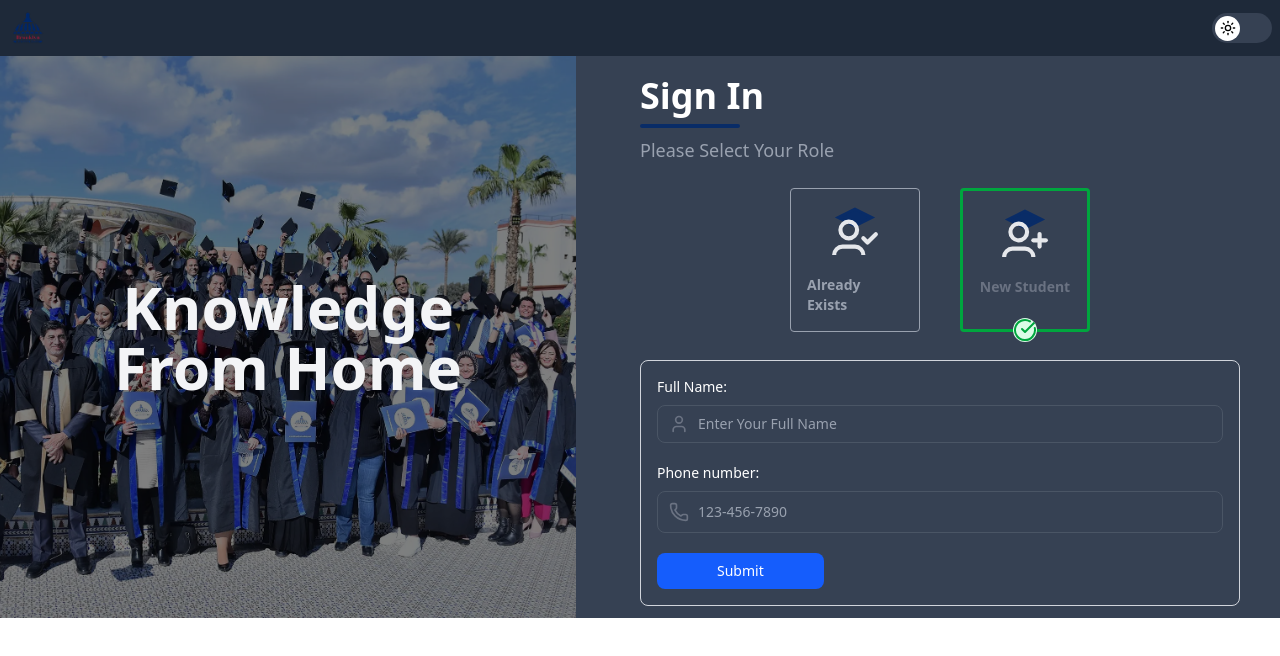
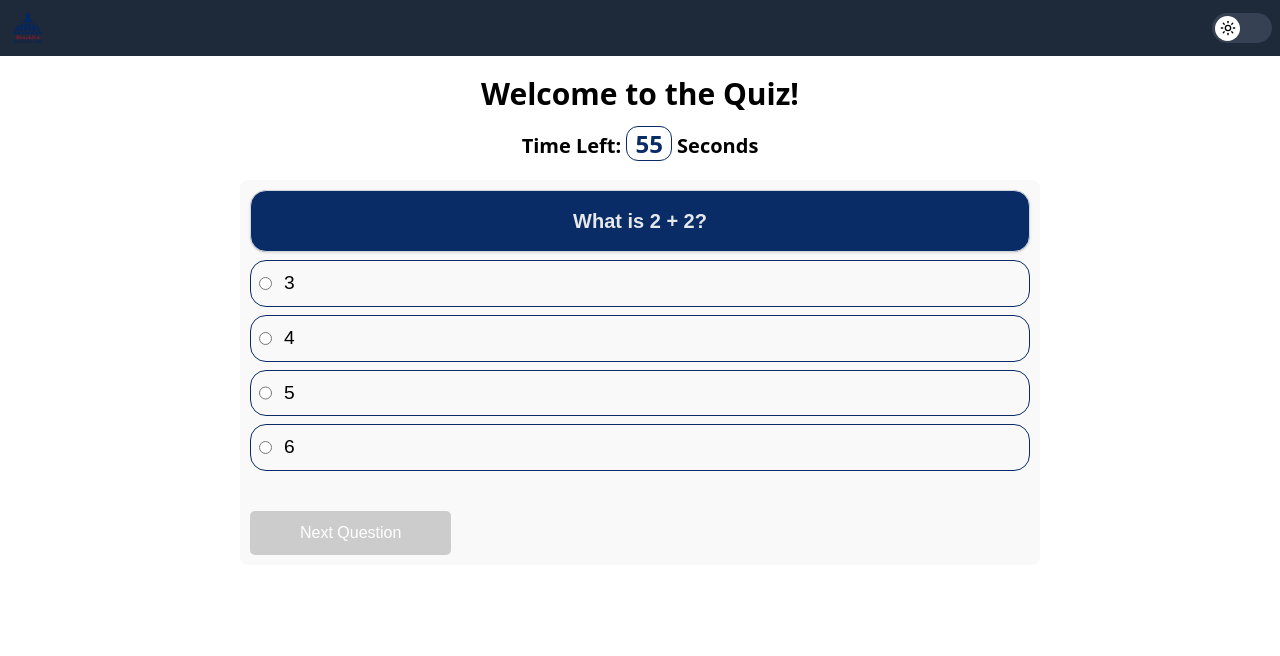
Before and after one commit to gehadsayed1/exam-brooklyn, a Vue app: page /exam in a window 1280 px wide. Shown: the top 656 px of the page. Built offline with nearby package versions, Linux system fonts and the light colour scheme.

Commit message:
form exam

```diff
--- a/package.json
+++ b/package.json
@@ -10,12 +10,15 @@
   },
   "dependencies": {
     "@tailwindcss/vite": "^4.0.9",
+    "axios": "^1.8.1",
     "lucide-vue-next": "^0.477.0",
     "tailwindcss": "^4.0.9",
+    "toastify-js": "^1.12.0",
     "vue": "^3.5.13"
   },
   "devDependencies": {
     "@types/node": "^22.13.8",
+    "@types/toastify-js": "^1.12.3",
     "@vitejs/plugin-vue": "^5.2.1",
     "vite": "^6.2.0"
   }
--- a/src/App.vue
+++ b/src/App.vue
@@ -1,9 +1,8 @@
 <script setup>
-import Hero from './components/Hero.vue'
 import Nav from "./components/NavBar.vue"
 </script>
 
 <template>
-  <Nav />
-  <Hero  />
+   <Nav />
+  <router-view></router-view>
 </template>
--- a/src/components/AlreadyExistsForm.vue
+++ b/src/components/AlreadyExistsForm.vue
@@ -1,17 +1,25 @@
 <script setup>
-import { User, Phone ,IdCard ,ContactRound ,Layers } from "lucide-vue-next";
+import { User, Phone, IdCard, ContactRound, Layers } from "lucide-vue-next";
+import { useRouter } from 'vue-router';
+
+const router = useRouter();
 </script>
 
 <template>
   <div class="">
-
     <div class="mb-5 relative">
-      <label for="name-input" class="block mb-2 text-sm font-medium text-gray-900 dark:text-white">
+      <label
+        for="name-input"
+        class="block mb-2 text-sm font-medium text-gray-900 dark:text-white"
+      >
         Full Name:
       </label>
 
       <div class="relative">
-        <User class="absolute left-3 top-1/2 transform -translate-y-1/2 text-gray-500" size="20" />
+        <User
+          class="absolute left-3 top-1/2 transform -translate-y-1/2 text-gray-500"
+          size="20"
+        />
         <input
           type="text"
           id="name-input"
@@ -21,12 +29,18 @@ import { User, Phone ,IdCard ,ContactRound ,Layers } from "lucide-vue-next";
       </div>
     </div>
     <div class="mb-5 relative">
-      <label for="phone-input" class="block mb-2 text-sm font-medium text-gray-900 dark:text-white">
+      <label
+        for="phone-input"
+        class="block mb-2 text-sm font-medium text-gray-900 dark:text-white"
+      >
         Phone number:
       </label>
 
       <div class="relative">
-        <Phone class="absolute left-3 top-1/2 transform -translate-y-1/2 text-gray-500" size="20" />
+        <Phone
+          class="absolute left-3 top-1/2 transform -translate-y-1/2 text-gray-500"
+          size="20"
+        />
         <input
           type="text"
           id="phone-input"
@@ -38,12 +52,18 @@ import { User, Phone ,IdCard ,ContactRound ,Layers } from "lucide-vue-next";
       </div>
     </div>
     <div class="mb-5 relative">
-      <label for="name-input" class="block mb-2 text-sm font-medium text-gray-900 dark:text-white">
+      <label
+        for="name-input"
+        class="block mb-2 text-sm font-medium text-gray-900 dark:text-white"
+      >
         Student ID:
       </label>
 
       <div class="relative">
-        <IdCard  class="absolute left-3 top-1/2 transform -translate-y-1/2 text-gray-500" size="20" />
+        <IdCard
+          class="absolute left-3 top-1/2 transform -translate-y-1/2 text-gray-500"
+          size="20"
+        />
         <input
           type="text"
           id="name-input"
@@ -53,12 +73,18 @@ import { User, Phone ,IdCard ,ContactRound ,Layers } from "lucide-vue-next";
       </div>
     </div>
     <div class="mb-5 relative">
-      <label for="name-input" class="block mb-2 text-sm font-medium text-gray-900 dark:text-white">
-      Instructor:
+      <label
+        for="name-input"
+        class="block mb-2 text-sm font-medium text-gray-900 dark:text-white"
+      >
+        Instructor:
       </label>
 
       <div class="relative">
-        <ContactRound   class="absolute left-3 top-1/2 transform -translate-y-1/2 text-gray-500" size="20" />
+        <ContactRound
+          class="absolute left-3 top-1/2 transform -translate-y-1/2 text-gray-500"
+          size="20"
+        />
         <input
           type="text"
           id="name-input"
@@ -68,12 +94,18 @@ import { User, Phone ,IdCard ,ContactRound ,Layers } from "lucide-vue-next";
       </div>
     </div>
     <div class="mb-5 relative">
-      <label for="name-input" class="block mb-2 text-sm font-medium text-gray-900 dark:text-white">
-      Module Name:
+      <label
+        for="name-input"
+        class="block mb-2 text-sm font-medium text-gray-900 dark:text-white"
+      >
+        Module Name:
       </label>
 
       <div class="relative">
-        <Layers    class="absolute left-3 top-1/2 transform -translate-y-1/2 text-gray-500" size="20" />
+        <Layers
+          class="absolute left-3 top-1/2 transform -translate-y-1/2 text-gray-500"
+          size="20"
+        />
         <input
           type="text"
           id="name-input"
@@ -82,6 +114,14 @@ import { User, Phone ,IdCard ,ContactRound ,Layers } from "lucide-vue-next";
         />
       </div>
     </div>
-    <button type="submit" class="text-white bg-primary hover:bg-blue-800 focus:ring-4 focus:outline-none focus:ring-blue-300 font-medium rounded-lg text-sm w-[100%] sm:w-auto px-15 py-2 text-center dark:bg-blue-600 dark:hover:bg-blue-700 dark:focus:ring-blue-800">Submit</button>
+
+      <button
+       @click="router.push({ name: 'exam' });"
+        type="button"
+        class="text-white cursor-pointer bg-primary hover:bg-blue-800 focus:ring-4 focus:outline-none focus:ring-blue-300 font-medium rounded-lg text-sm w-[100%] sm:w-auto px-15 py-2 text-center dark:bg-blue-600 dark:hover:bg-blue-700 dark:focus:ring-blue-800"
+      >
+        Submit
+      </button>
+
   </div>
 </template>
--- a/src/components/NewStudentForm.vue
+++ b/src/components/NewStudentForm.vue
@@ -1,5 +1,8 @@
 <script setup>
 import { User, Phone } from "lucide-vue-next";
+import { useRouter } from 'vue-router';
+
+const router = useRouter();
 </script>
 
 <template>
@@ -39,6 +42,13 @@ import { User, Phone } from "lucide-vue-next";
         />
       </div>
     </div>
-    <button type="submit" class="text-white bg-primary hover:bg-blue-800 focus:ring-4 focus:outline-none focus:ring-blue-300 font-medium rounded-lg text-sm w-[100%] sm:w-auto px-15 py-2 text-center dark:bg-blue-600 dark:hover:bg-blue-700 dark:focus:ring-blue-800">Submit</button>
+    <button
+       @click="router.push({ name: 'exam' });"
+        type="button"
+        class="text-white cursor-pointer bg-primary hover:bg-blue-800 focus:ring-4 focus:outline-none focus:ring-blue-300 font-medium rounded-lg text-sm w-[100%] sm:w-auto px-15 py-2 text-center dark:bg-blue-600 dark:hover:bg-blue-700 dark:focus:ring-blue-800"
+      >
+        Submit
+      </button>
+
   </div>
 </template>
--- a/src/style.css
+++ b/src/style.css
@@ -1,10 +1,5 @@
 /* talindcss */
 @import "tailwindcss";
-
-/*  flowbite */
-/* @import "flowbite/src/themes/default"; */
-/* @plugin "flowbite/plugin"; */
-/* @source "../node_modules/flowbite";/ */
 
 /* global font */
 @import url('https://fonts.googleapis.com/css2?family=Cairo:wght@200..1000&family=El+Messiri:wght@400..700&family=Poppins:ital,wght@0,100;0,200;0,300;0,400;0,500;0,600;0,700;0,800;0,900;1,100;1,200;1,300;1,400;1,500;1,600;1,700;1,800;1,900&family=Quicksand:wght@300..700&family=Roboto:ital,wght@0,100..900;1,100..900&family=Tajawal:wght@200;300;400;500;700;800;900&display=swap');
--- /dev/null
+++ b/src/views/Exam.vue
@@ -0,0 +1,188 @@
+<template>
+    <div class="@container">
+        <div class="text-center">
+        <h2 class="text-3xl font-bold mb-4 mt-5">Welcome to the Quiz!</h2>
+      </div>
+
+      <div class="text-center">
+        <p class="text-xl font-semibold ">Time Left: <span class="font-bold text-2xl text-primary border px-2 rounded-xl">{{ timeLeft }}</span> Seconds</p>
+      </div>
+      <div class="quiz-container">
+
+
+   <div class="question-container" v-if="currentQuestion">
+     <h3 class="text-xl font-bold text-center border border-gray-300 p-4 rounded-2xl shadow bg-primary text-gray-200">{{ currentQuestion.text }}</h3>
+     <div v-for="option in currentQuestion.options" :key="option.id" class="option flex gap-3 mt-2 border border-primary p-2 rounded-2xl">
+       <input type="radio" :id="'option-' + option.id" v-model="selectedOption" :value="option.id" />
+       <label :for="'option-' + option.id">{{ option.text }}</label>
+     </div>
+   </div>
+
+   <button class="" @click="nextQuestion" :disabled="!selectedOption">Next Question</button>
+
+   <div v-if="quizCompleted">
+     <p class="result-message">Congratulations, you've finished the quiz!</p>
+   </div>
+ </div>
+    </div>
+
+  </template>
+
+  <script setup>
+  import { ref,computed, onMounted, watch } from 'vue';
+
+  const questions = ref([
+    {
+      text: "What is 2 + 2?",
+      options: [
+        { id: 1, text: "3" },
+        { id: 2, text: "4" },
+        { id: 3, text: "5" },
+        { id: 4, text: "6" },
+      ],
+    },
+    {
+      text: "What is 5 + 3?",
+      options: [
+        { id: 1, text: "7" },
+        { id: 2, text: "8" },
+        { id: 3, text: "9" },
+        { id: 4, text: "6" },
+      ],
+    },
+    {
+      text: "What is 10 + 15?",
+      options: [
+        { id: 1, text: "25" },
+        { id: 2, text: "20" },
+        { id: 3, text: "30" },
+        { id: 4, text: "35" },
+      ],
+    },
+    {
+      text: "What is 100 - 50?",
+      options: [
+        { id: 1, text: "40" },
+        { id: 2, text: "50" },
+        { id: 3, text: "60" },
+        { id: 4, text: "70" },
+      ],
+    },
+    {
+      text: "What is 25 * 4?",
+      options: [
+        { id: 1, text: "100" },
+        { id: 2, text: "110" },
+        { id: 3, text: "120" },
+        { id: 4, text: "130" },
+      ],
+    },
+  ]);
+
+  const currentQuestionIndex = ref(0);
+  const selectedOption = ref(null);
+  const timeLeft = ref(60); // 1 minute per question
+  const quizCompleted = ref(false);
+  let interval;
+
+  const currentQuestion = computed(() => questions.value[currentQuestionIndex.value]);
+
+  // Save the state in localStorage whenever there's a change
+  const saveState = () => {
+    const examState = {
+      currentQuestionIndex: currentQuestionIndex.value,
+      timeLeft: timeLeft.value,
+      selectedOption: selectedOption.value,
+    };
+    localStorage.setItem("examState", JSON.stringify(examState));
+  };
+
+  // Load the state from localStorage if available
+  const loadState = () => {
+    const savedData = JSON.parse(localStorage.getItem("examState"));
+    if (savedData) {
+      currentQuestionIndex.value = savedData.currentQuestionIndex;
+      timeLeft.value = savedData.timeLeft;
+      selectedOption.value = savedData.selectedOption;
+    }
+  };
+
+  const startTimer = () => {
+    interval = setInterval(() => {
+      if (timeLeft.value > 0) {
+        timeLeft.value--;
+      } else {
+        clearInterval(interval);
+        alert("Time's up! The quiz has ended.");
+      }
+    }, 1000);
+  };
+
+  const nextQuestion = () => {
+    if (currentQuestionIndex.value < questions.value.length - 1) {
+      currentQuestionIndex.value++;
+      selectedOption.value = null; // Reset selected option
+      saveState();
+    } else {
+      quizCompleted.value = true;
+      alert("You've completed the quiz!");
+      localStorage.removeItem("examState"); // Clear localStorage after the quiz is completed
+    }
+  };
+
+  onMounted(() => {
+    loadState();
+    startTimer();
+  });
+
+  watch(timeLeft, () => {
+    saveState();
+  });
+  </script>
+
+  <style scoped>
+  .quiz-container {
+    font-family: Arial, sans-serif;
+    margin: 20px;
+    padding: 10px;
+    background-color: #f9f9f9;
+    border-radius: 8px;
+    max-width: 800px;
+    margin-left: auto;
+    margin-right: auto;
+  }
+
+
+
+  .question-container {
+    margin-bottom: 20px;
+    font-size: 1.2em;
+  }
+
+
+
+  button {
+    padding: 10px 50px;
+    background-color: #092c67;
+    color: white;
+    border: none;
+    border-radius: 5px;
+    cursor: pointer;
+    margin-top: 20px;
+  }
+
+  button:hover {
+    background-color: #073481;
+    box-shadow: 0 2px 4px rgba(0, 0, 0, 0.2);
+}
+
+  button:disabled {
+    background-color: #ccc;
+  }
+
+  .result-message {
+    text-align: center;
+    font-size: 1.2em;
+    color: green;
+  }
+  </style>
--- /dev/null
+++ b/src/views/Home.vue
@@ -0,0 +1,8 @@
+<script setup>
+import Hero from '../components/Hero.vue'
+
+</script>
+
+<template>
+  <Hero  />
+</template>
```
Also changed, not shown: src/components/Hero.vue (+26 -19 lines), src/main.js (+9 -4 lines), src/router/index.js (added, +16 -0 lines), 1 other file (tests, documents, lock files or other folders).
